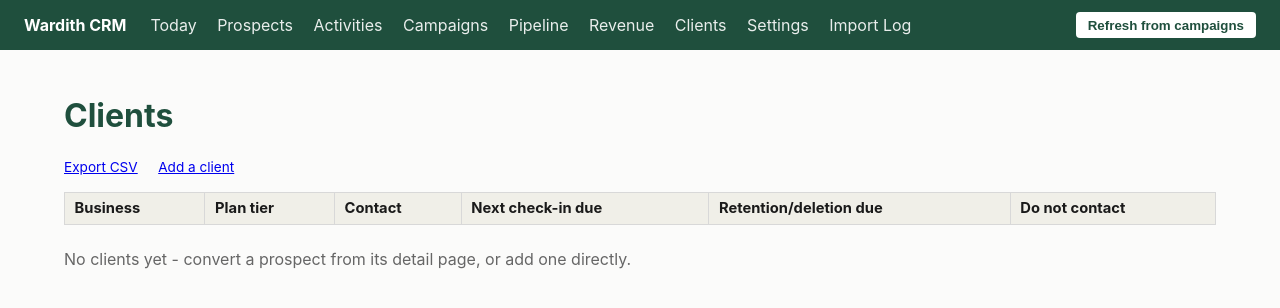
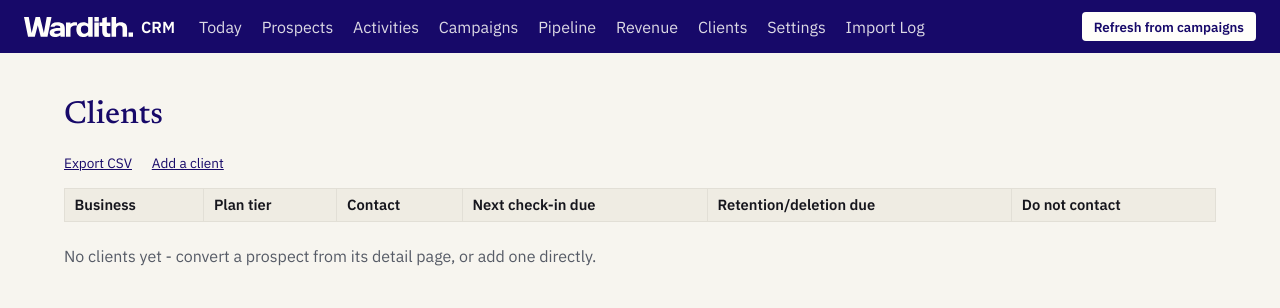
Before and after one commit to hellonovenuk-lang/New-GEO-Noven-Repo, a Flask app: page /clients in a window 1280 px wide. Shown: the top 308 px of the page. Run offline with Flask 3, Linux system fonts and the light colour scheme; data comes from the database, SQL or seed files in the repository; data that the repository does not hold is empty.

Commit message:
Restyle the CRM with Wardith's actual brand assets
The CRM used a generic placeholder palette and system fonts. Bring it in
line with the live site's fixed identity instead: navy #170969 / warm
white #fffefa, Newsreader + IBM Plex Sans/Mono, and the approved logo -
copied in unmodified from site/public/logo-dark.svg and favicon.svg per
playbook/decisions.md's "brand assets are used as supplied" rule. Styling
and asset changes only; no layout, feature, or data changes.

```diff
--- a/tools/crm/static/app.css
+++ b/tools/crm/static/app.css
@@ -1,67 +1,88 @@
+/* Wardith brand tokens - kept in sync with site/src/styles/global.css.
+   Brand assets (colours, logo) are used as supplied, never redrawn. */
 :root {
-  --border: #d8d8d8;
-  --muted: #666;
-  --accent: #1f4f3d;
-  --bg: #fbfbfa;
+  --navy: #170969;
+  --navy-deep: #0c0438;
+  --navy-mid: #1d0e7d;
+  --brass: #8a6a28;
+  --paper: #fffefa;
+  --paper-2: #f7f5ef;
+  --paper-3: #efece3;
+  --ink: #16161d;
+  --ink-soft: #565b66;
+  --rule: #e2dfd6;
   --overdue: #b3261e;
   --due: #9a6a00;
+
+  --display: 'Newsreader', 'Iowan Old Style', 'Palatino Linotype', Georgia, serif;
+  --sans: 'IBM Plex Sans', -apple-system, BlinkMacSystemFont, 'Segoe UI', Helvetica, Arial, sans-serif;
+  --mono: 'IBM Plex Mono', ui-monospace, SFMono-Regular, Menlo, Consolas, monospace;
 }
 * { box-sizing: border-box; }
 body {
-  font-family: -apple-system, "Segoe UI", Helvetica, Arial, sans-serif;
+  font-family: var(--sans);
   margin: 0;
-  color: #1a1a1a;
-  background: var(--bg);
+  color: var(--ink);
+  background: var(--paper-2);
 }
 .topbar {
   display: flex;
   align-items: center;
   gap: 1.5rem;
   padding: 0.75rem 1.5rem;
-  background: var(--accent);
-  color: white;
+  background: var(--navy);
+  color: var(--paper);
   flex-wrap: wrap;
 }
-.topbar .brand { font-weight: 700; }
+.topbar .brand {
+  display: flex; align-items: center; gap: 0.5rem;
+  color: var(--paper); text-decoration: none; font-weight: 600;
+}
+.topbar .brand img { display: block; }
 .topbar nav a {
-  color: white;
+  color: var(--paper);
   text-decoration: none;
   margin-right: 1rem;
-  opacity: 0.9;
+  opacity: 0.85;
 }
 .topbar nav a:hover { opacity: 1; text-decoration: underline; }
 .topbar form.inline-form { margin-left: auto; }
 .topbar button {
-  background: white;
-  color: var(--accent);
+  background: var(--paper);
+  color: var(--navy);
   border: none;
   padding: 0.35rem 0.75rem;
   border-radius: 4px;
   cursor: pointer;
   font-weight: 600;
+  font-family: var(--sans);
 }
 .content { padding: 1.5rem; max-width: 1200px; margin: 0 auto; }
-h1, h2 { color: var(--accent); }
-table { border-collapse: collapse; width: 100%; margin-bottom: 1.5rem; font-size: 0.92rem; }
-th, td { border: 1px solid var(--border); padding: 0.4rem 0.6rem; text-align: left; vertical-align: top; }
-th { background: #f0efe8; cursor: pointer; user-select: none; }
+a { color: var(--navy); }
+a:hover { color: var(--navy-mid); }
+h1, h2 { font-family: var(--display); color: var(--navy); font-weight: 500; }
+table { border-collapse: collapse; width: 100%; margin-bottom: 1.5rem; font-size: 0.92rem; background: var(--paper); }
+th, td { border: 1px solid var(--rule); padding: 0.4rem 0.6rem; text-align: left; vertical-align: top; }
+th { background: var(--paper-3); cursor: pointer; user-select: none; font-family: var(--sans); }
 tr.overdue { background: #fdecea; }
 tr.due-today { background: #fff6e0; }
-.badge { display: inline-block; padding: 0.1rem 0.5rem; border-radius: 10px; font-size: 0.78rem; background: #eee; }
-.badge.overdue { background: var(--overdue); color: white; }
-.badge.due { background: var(--due); color: white; }
+.badge { display: inline-block; padding: 0.1rem 0.5rem; border-radius: 10px; font-size: 0.78rem; background: var(--paper-3); }
+.badge.overdue { background: var(--overdue); color: var(--paper); }
+.badge.due { background: var(--due); color: var(--paper); }
 .section { margin-bottom: 2rem; }
 form.stack { display: flex; flex-direction: column; gap: 0.6rem; max-width: 480px; }
 form.stack label { font-weight: 600; font-size: 0.85rem; }
 form.stack input, form.stack select, form.stack textarea {
-  padding: 0.4rem; border: 1px solid var(--border); border-radius: 4px; font: inherit;
+  padding: 0.4rem; border: 1px solid var(--rule); border-radius: 4px; font: inherit; background: var(--paper);
 }
 form.stack button, .btn {
-  align-self: flex-start; background: var(--accent); color: white; border: none;
+  align-self: flex-start; background: var(--navy); color: var(--paper); border: none;
   padding: 0.5rem 1rem; border-radius: 4px; cursor: pointer; text-decoration: none; display: inline-block;
+  font-family: var(--sans);
 }
-.muted { color: var(--muted); }
+form.stack button:hover, .btn:hover { background: var(--navy-mid); }
+.muted { color: var(--ink-soft); }
 .flash { background: #e6f3ea; border: 1px solid #a9d6b8; padding: 0.5rem 0.9rem; border-radius: 4px; }
 .grid-2 { display: grid; grid-template-columns: 1fr 1fr; gap: 1.5rem; }
 .filters { margin-bottom: 1rem; }
-a.export { font-size: 0.85rem; margin-right: 1rem; }
+a.export { font-size: 0.85rem; margin-right: 1rem; color: var(--navy); }
--- a/tools/crm/templates/base.html
+++ b/tools/crm/templates/base.html
@@ -4,11 +4,18 @@
 <meta charset="utf-8">
 <meta name="viewport" content="width=device-width, initial-scale=1">
 <title>{% block title %}Wardith CRM{% endblock %}</title>
+<link rel="icon" type="image/svg+xml" href="{{ url_for('static', filename='favicon.svg') }}">
+<link rel="preconnect" href="https://fonts.googleapis.com">
+<link rel="preconnect" href="https://fonts.gstatic.com" crossorigin>
+<link href="https://fonts.googleapis.com/css2?family=IBM+Plex+Mono:wght@400;500&family=IBM+Plex+Sans:wght@400;500;600&family=Newsreader:ital,opsz,wght@0,6..72,400;0,6..72,500;0,6..72,600;1,6..72,400&display=swap" rel="stylesheet">
 <link rel="stylesheet" href="{{ url_for('static', filename='app.css') }}">
 </head>
 <body>
 <header class="topbar">
-  <span class="brand">Wardith CRM</span>
+  <a href="{{ url_for('today') }}" class="brand">
+    <img src="{{ url_for('static', filename='logo-dark.svg') }}" alt="Wardith" height="20">
+    <span>CRM</span>
+  </a>
   <nav>
     <a href="{{ url_for('today') }}">Today</a>
     <a href="{{ url_for('prospects_list') }}">Prospects</a>
```
Also changed, not shown: tools/crm/static/favicon.svg (added), tools/crm/static/logo-dark.svg (added).
